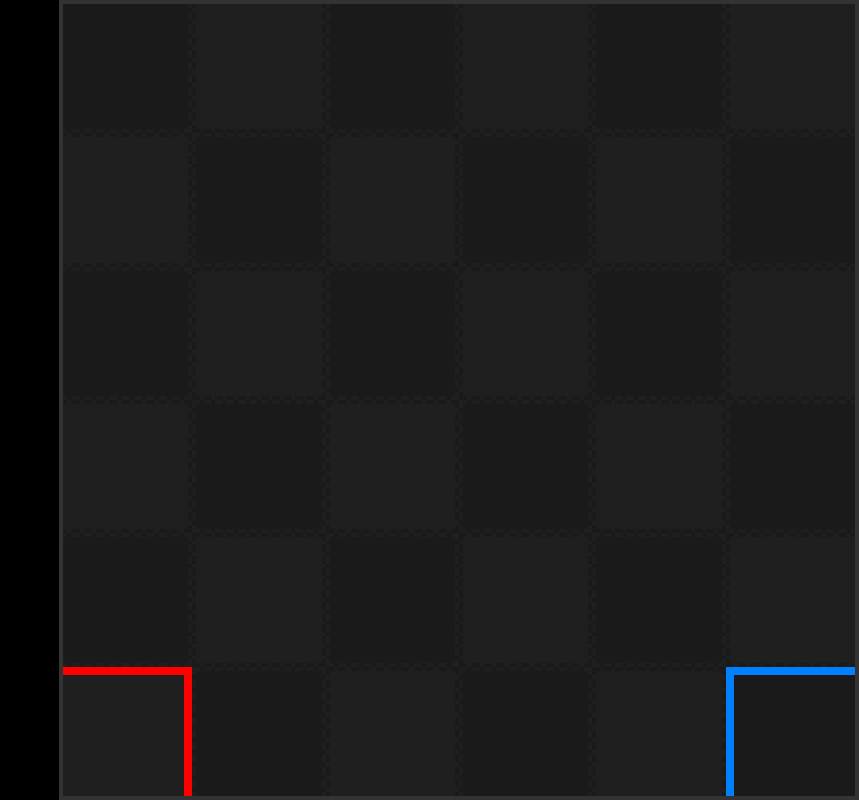
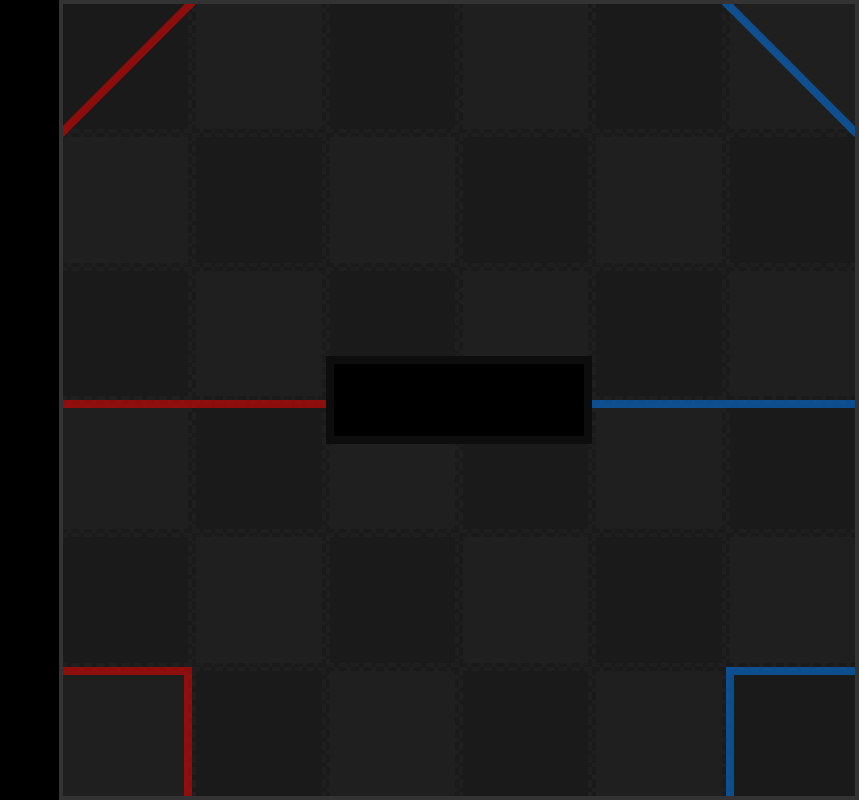
Before and after one commit to FlyOrBoom/SkyStone-Online, a plain HTML site: page index.html in a window 1280 px wide. Shown: the whole page, without its empty margins (421-1280 px from the left). Drawn offline with Linux system fonts and the light colour scheme.

Commit message:
finished all tape

```diff
--- a/index.html
+++ b/index.html
@@ -20,6 +20,7 @@ s-game{
 
 	--tape-border-width:calc(2*var(--inch));
 	--tape-border-style:solid;
+	--tape-opacity:50%;
 
 	--team-one-color:hsl(000deg,100%,050%);
 	--team-two-color:hsl(210deg,100%,050%);
@@ -29,10 +30,15 @@ s-game{
 	font-size:0;
 	right:0;
 	bottom:0;
+	overflow:hidden;
 }
 s-game,s-game *{
 	position:absolute;
 	display:block;
+}
+s-field{
+	position:static;
+	display:content;
 }
 s-tiles,s-walls{
 	width:100%;
@@ -56,17 +62,34 @@ s-tiles-row:nth-child(odd)>:nth-child(even){
 	background:var(--tile-color-odd);
 	border-color:var(--tile-color-even);
 }
-s-tile,s-depot{
+s-tile,s-tape-depot{
 	width:var(--tile-size);
 	height:var(--tile-size);
 }
-s-sites{
+s-tapes{
 	display:contents;
 }
-s-depot{
+s-tapes *{
+	opacity:var(--tape-opacity);
+	border:var(--tape-border-width) var(--tape-border-style);
+}
+s-tape-depot,s-tape-bridge{
 	bottom:0;
-	border:var(--tape-border-style) var(--tape-border-width);
 	border-bottom:none;
+}
+s-tape-bridge,s-ramp{
+	width:calc(2*var(--tile-size));
+}
+s-tape-bridge{
+	height:calc(3*var(--tile-size));
+	border-left:none;
+	border-right:none;
+}
+s-tape-build{
+	width:calc(42*var(--inch));
+	height:calc(42*var(--inch));
+	top:calc(-20*var(--inch));
+	transform:rotate(45deg);
 }
 [team='1']{
 	left:0;
@@ -78,6 +101,19 @@ s-depot{
 	border-color:var(--team-two-color);
 	border-right:none;
 }
+s-tape-build[team='1']{
+	left:calc(-20*var(--inch));
+}
+s-tape-build[team='2']{
+	right:calc(-20*var(--inch));
+}
+s-ramp{
+	height:calc(20*var(--inch));
+	left:calc(2*var(--tile-size));
+	top:calc(2*var(--tile-size) + 20*var(--inch));
+	border:solid var(--tape-border-width) hsl(000,000%,005%);
+	background:hsl(000,000%,000%);
+}
 s-walls{
 	border:solid var(--tile-border-width) hsl(000,000%,020%);
 }
@@ -85,6 +121,7 @@ s-walls{
 	</head>
 	<body>
 		<s-game>
+			<s-field>
 				<s-tiles>
 						<s-tiles-row>
 							<s-tile></s-tile>
@@ -135,14 +172,17 @@ s-walls{
 							<s-tile></s-tile>
 						</s-tiles-row>
 					</s-tiles>
-			<s-sites>
-				<s-depot team='1'></s-depot>
-				<s-depot team='2'></s-depot>
-				<s-bridge team='1'></s-bridge>
-				<s-bridge team='2'></s-bridge>
+				<s-tapes>
+					<s-tape-depot team='1'></s-tape-depot>
+					<s-tape-depot team='2'></s-tape-depot>
+					<s-tape-bridge team='1'></s-tape-bridge>
+					<s-tape-bridge team='2'></s-tape-bridge>
+					<s-tape-build team='1'></s-tape-build>
+					<s-tape-build team='2'></s-tape-build>
+				</s-tapes>
 				<s-ramp></s-ramp>
-			</s-sites>
 				<s-walls></s-walls>
+			</s-field>
 		</s-game>
 	</body>
 </html>
```
Lines whose indentation alone changed are shown as unchanged.
